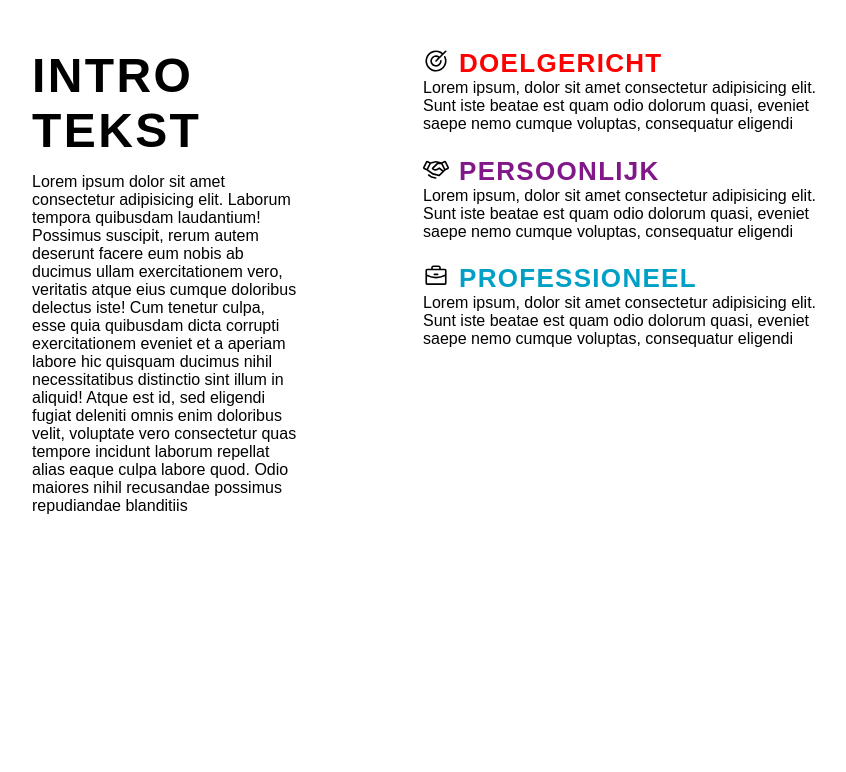
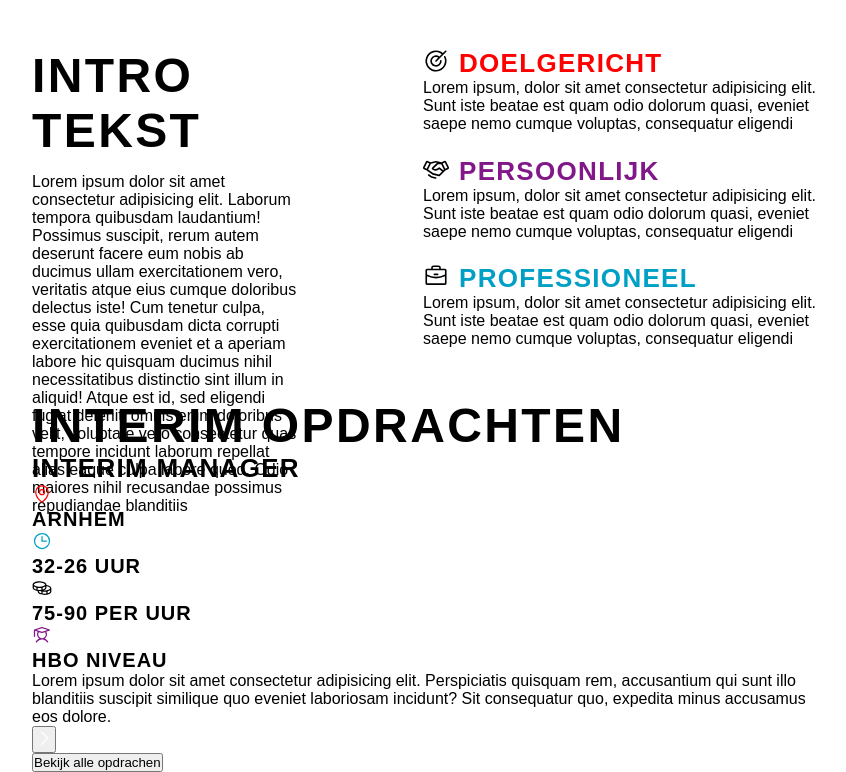
Before and after one commit to BoMaassen/fro-maassen-interim-professionals, a React (Vite) app: page / in a window 1280 px wide. Shown: the part 577-1349 px from the top of the page, without its empty margins (210-1056 px from the left). Before the commit the page ends 1092 px from the top, so only its background shows below. Built offline with nearby package versions, Linux system fonts and the light colour scheme.

Commit message:
opzet assignments section

```diff
--- a/src/pages/home/home.jsx
+++ b/src/pages/home/home.jsx
@@ -1,4 +1,4 @@
-import { BriefcaseIcon, HandshakeIcon, TargetIcon } from "@phosphor-icons/react";
+import { BriefcaseIcon, HandshakeIcon, TargetIcon, MapPinIcon, ClockIcon, CoinsIcon, StudentIcon, CaretRightIcon } from "@phosphor-icons/react";
 import "./Home.css"
 import Usp from "../../components/ups/Usp";
 
@@ -14,7 +14,35 @@ function Home(){
             <Usp icon={<HandshakeIcon size={26}/>} title="Persoonlijk" text="Lorem ipsum, dolor sit amet consectetur adipisicing elit. Sunt iste beatae est quam odio dolorum quasi, eveniet saepe nemo cumque voluptas, consequatur eligendi" classname="usp usp2"/>
             <Usp icon={<BriefcaseIcon size={26}/>} title="Professioneel" text="Lorem ipsum, dolor sit amet consectetur adipisicing elit. Sunt iste beatae est quam odio dolorum quasi, eveniet saepe nemo cumque voluptas, consequatur eligendi" classname="usp usp3"/>
         </div>
-
+    </section>
+    <section className="assignments">
+        <h2>Interim opdrachten</h2>
+        <div>
+            <article>
+                <h3>Interim manager</h3>
+                <div>
+                <div>
+                <MapPinIcon size={20} color="var(--red-color)" />
+                <h4>Arnhem</h4>
+                </div>
+                <div>
+                <ClockIcon size={20} color="var(--blue-color)" />
+                <h4>32-26 uur</h4>
+                </div>
+                <div>
+                <CoinsIcon size={20} color="var(--black-color)" />
+                <h4>75-90 per uur</h4>
+                </div>
+                <div>
+                <StudentIcon size={20} color="var(--purple-color)" />
+                <h4>Hbo niveau</h4>
+                </div>
+                </div>
+                <p>Lorem ipsum dolor sit amet consectetur adipisicing elit. Perspiciatis quisquam rem, accusantium qui sunt illo blanditiis suscipit similique quo eveniet laboriosam incidunt? Sit consequatur quo, expedita minus accusamus eos dolore.</p>
+         <button><CaretRightIcon size={20} color="var(--white-color)"/></button>
+            </article>
+            </div>
+        <button>Bekijk alle opdrachen</button>
     </section>
     </main>
     )
```
